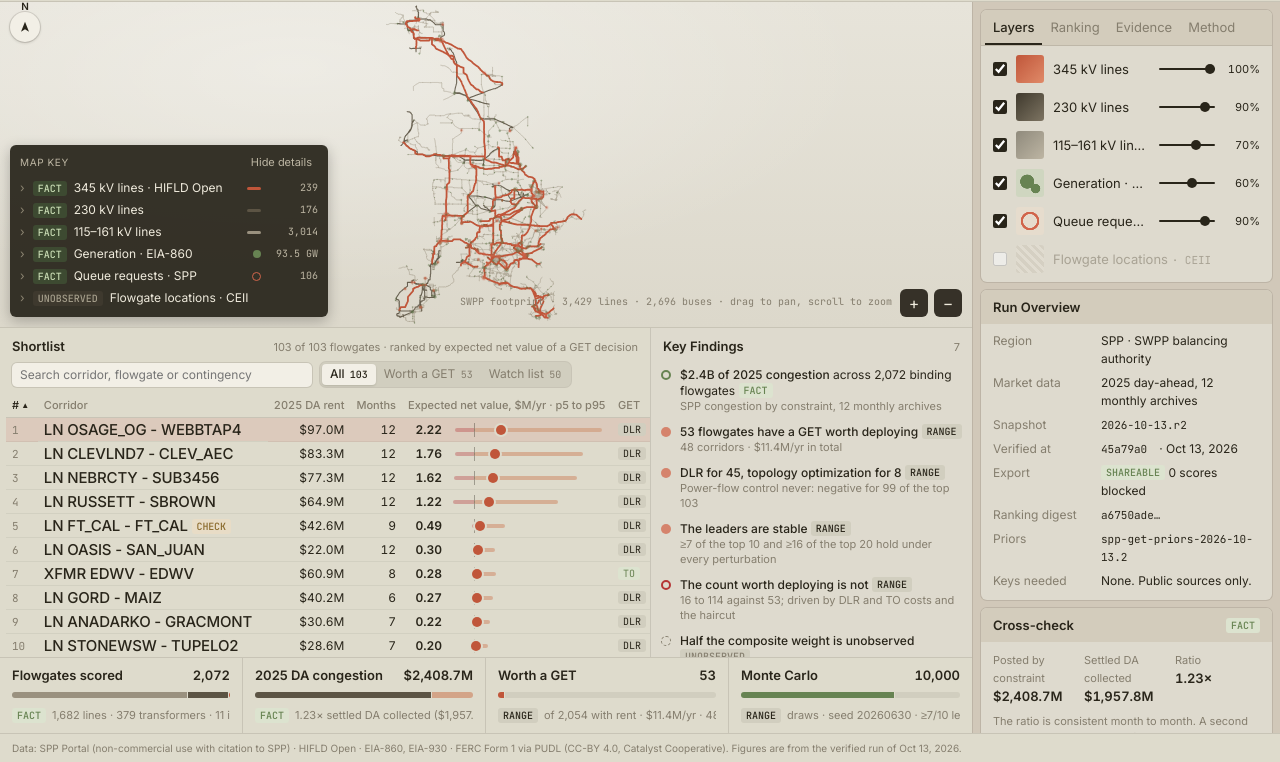
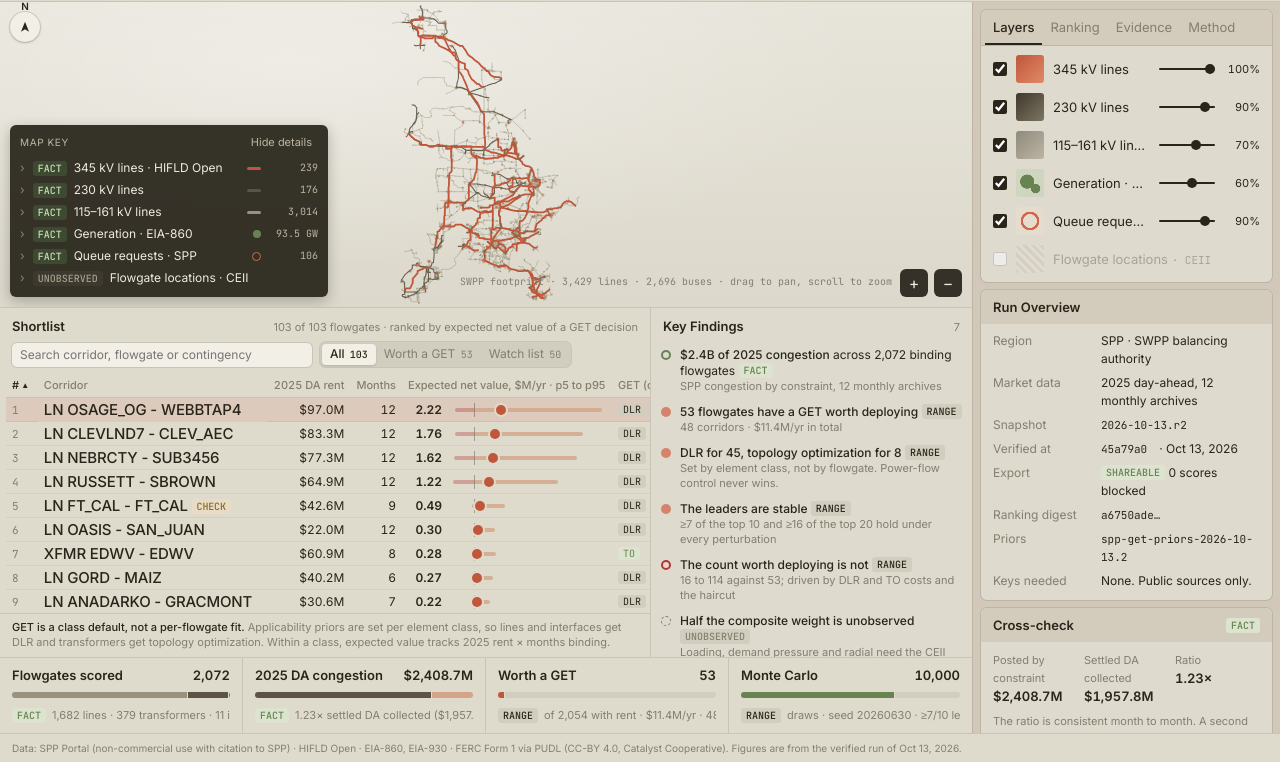
Before and after one commit to jonathantsang26/headroom, a plain HTML site: page web/index.html in a window 1280 px wide. Shown: the part 38-800 px from the top of the page. Drawn offline with Linux system fonts and the light colour scheme.

Commit message:
Say on the page that GET picks are a class default

```diff
--- a/web/app.js
+++ b/web/app.js
@@ -69,7 +69,7 @@ function select(rank) {
     ['Contingency', r.contingency ? `<span class="mono">${esc(r.contingency)}</span>` : '—'],
     ['2025 DA rent', `$${r.rent.toFixed(1)}M`],
     ['Binding', `${r.months} of 12 months · ${r.hours.toLocaleString()} h`],
-    ['GET', GET_NAME[r.get]],
+    ['GET', r.get ? `${GET_NAME[r.get]} · default for its class` : GET_NAME[r.get]],
     ['P(none deployed)', r.none.toFixed(2)]
   ];
   if (r.caution) rows.push(['Caution', CAUTION[r.caution] ?? esc(r.caution)]);
--- a/web/index.html
+++ b/web/index.html
@@ -95,7 +95,7 @@
                   <th data-sort="rent" class="r">2025 DA rent</th>
                   <th data-sort="months" class="r">Months</th>
                   <th data-sort="ev">Expected net value, $M/yr · p5 to p95</th>
-                  <th>GET</th>
+                  <th title="Set by element class, not by flowgate">GET (class)</th>
                   <th data-sort="none" class="r">P(none)</th>
                 </tr>
               </thead>
@@ -103,6 +103,7 @@
             </table>
             <div class="empty" id="sl-empty" hidden>No rows match.</div>
           </div>
+          <p class="sl-note"><b>GET is a class default, not a per-flowgate fit.</b> Applicability priors are set per element class, so lines and interfaces get DLR and transformers get topology optimization. Within a class, expected value tracks 2025 rent × months binding.</p>
         </div>
 
         <div class="panel findings">
@@ -110,7 +111,7 @@
           <ul class="events">
             <li><i class="ic ic-fact"></i><div><b>$2.4B of 2025 congestion</b> across 2,072 binding flowgates <span class="chip fact">FACT</span><small>SPP congestion by constraint, 12 monthly archives</small></div></li>
             <li><i class="ic ic-range"></i><div><b>53 flowgates have a GET worth deploying</b> <span class="chip range">RANGE</span><small>48 corridors · $11.4M/yr in total</small></div></li>
-            <li><i class="ic ic-range"></i><div><b>DLR for 45, topology optimization for 8</b> <span class="chip range">RANGE</span><small>Power-flow control never: negative for 99 of the top 103</small></div></li>
+            <li><i class="ic ic-range"></i><div><b>DLR for 45, topology optimization for 8</b> <span class="chip range">RANGE</span><small>Set by element class, not by flowgate. Power-flow control never wins.</small></div></li>
             <li><i class="ic ic-range"></i><div><b>The leaders are stable</b> <span class="chip range">RANGE</span><small>≥7 of the top 10 and ≥16 of the top 20 hold under every perturbation</small></div></li>
             <li><i class="ic ic-warn"></i><div><b>The count worth deploying is not</b> <span class="chip range">RANGE</span><small>16 to 114 against 53; driven by DLR and TO costs and the haircut</small></div></li>
             <li><i class="ic ic-none"></i><div><b>Half the composite weight is unobserved</b> <span class="chip none">UNOBSERVED</span><small>Loading, demand pressure and radial need the CEII bus map</small></div></li>
@@ -176,6 +177,7 @@
             <div><span>Topology optimization</span><i style="width:15.1%"></i><b>8</b></div>
             <div><span>Power-flow control</span><i style="width:0%"></i><b>0</b></div>
           </div>
+          <p class="note">These follow element class: lines and interfaces get DLR, transformers get topology optimization. Which GET fits a particular flowgate needs its location, length and loading, which are not public.</p>
           <div class="subhead"><h3>Value tiers</h3><span class="muted">of 53</span></div>
           <div class="hbars">
             <div><span>&gt; $10k/yr</span><i style="width:88.7%"></i><b>47</b></div>
@@ -206,7 +208,7 @@
             <li><b>Pin the inputs.</b> Nine public tables are stamped and SHA256-verified into one snapshot. A live run refuses stamps that differ from the pins.</li>
             <li><b>Score every binding flowgate.</b> 2,072 elements from SPP's 2025 day-ahead binding-constraint archives roll up to 892 corridors.</li>
             <li><b>Forecast rent.</b> 2025 dollars × share of months binding × a persistence ratio from a held-out-months backtest (66% of held-out dollars captured, against 64% for raw annual).</li>
-            <li><b>Decide under uncertainty.</b> For each flowgate: find which GETs apply, then deploy the one with the highest expected net value, or none. Relief, haircut, cost and next year's congestion are drawn 10,000 times from cited priors.</li>
+            <li><b>Decide under uncertainty.</b> For each flowgate: find which GETs apply, then deploy the one with the highest expected net value, or none. Relief, haircut, cost and next year's congestion are drawn 10,000 times from cited priors. Applicability is set per element class, so flowgates of one class differ only in their congestion.</li>
             <li><b>Gate the export.</b> Lineage that touches synthetic or non-publishable data blocks a shareable export.</li>
             <li><b>Replay.</b> <span class="mono">headroom reproduce</span> rebuilds the ranking, the export decision and byte-identical outputs from the manifest.</li>
           </ol>
@@ -286,6 +288,7 @@
       <section class="card">
         <div class="ch"><h2>What it does not know</h2></div>
         <ul class="ticks warn">
+          <li>Which GET fits a particular flowgate. Until location, length and loading are observed, the pick is the default for its element class.</li>
           <li>Where SPP's monitored elements are. The bus map is CEII, so loading, demand pressure and radial stay unobserved.</li>
           <li>SPP's planning projects. The ITP is published as PDF only.</li>
           <li>Real-time congestion or a second market year. Forward rent is calibrated within 2025.</li>
--- a/web/styles.css
+++ b/web/styles.css
@@ -149,7 +149,7 @@ h2, h3 { margin: 0; }
 
 /* Dock */
 .dock { flex: none; border-top: 1px solid var(--rule); background: var(--paper); }
-.dock-top { display: flex; height: 330px; border-bottom: 1px solid var(--rule); }
+.dock-top { display: flex; height: 350px; border-bottom: 1px solid var(--rule); }
 .panel { display: flex; flex-direction: column; min-width: 0; }
 .shortlist { flex: 1; }
 .findings { width: 322px; flex: none; border-left: 1px solid var(--rule); background: var(--panel); }
@@ -173,6 +173,8 @@ th[data-sort]:hover { color: var(--ink); }
 th.sorted { color: var(--ink); }
 th.sorted::after { content: " ▼"; font-size: 8px; vertical-align: 1px; }
 th.sorted.asc::after { content: " ▲"; }
+.sl-note { margin: 0; padding: 6px 12px 7px; border-top: 1px solid var(--rule); font-size: 11px; line-height: 15px; color: var(--ink-2); }
+.sl-note b { color: var(--ink); font-weight: 500; }
 .empty { padding: 18px 0; text-align: center; color: var(--ink-2); font-size: 12px; }
 table { width: 100%; border-collapse: collapse; font-size: 12px; }
 th {
@@ -341,6 +343,7 @@ input[type="range"].slider:disabled { opacity: 0.35; }
   .table-wrap { max-height: 440px; padding: 0 0 6px; }
   .shortlist { padding: 0 10px; }
   .sl-tools { flex-wrap: wrap; padding: 0 0 6px; }
+  .sl-note { padding: 6px 0 8px; }
   .sl-tools input[type="search"] { max-width: none; flex-basis: 100%; }
   td.ev { min-width: 160px; }
   .findings { width: auto; border-left: 0; border-top: 1px solid var(--rule); }
```
